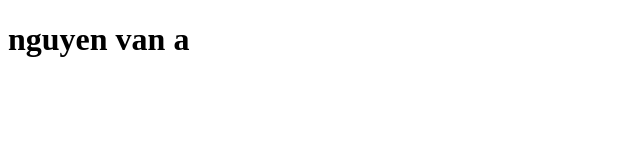
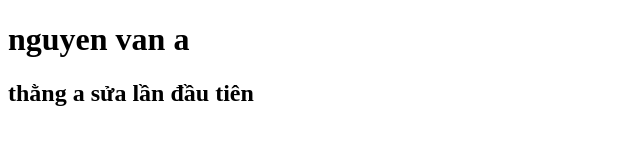
Before and after one commit to khachieu88/TeamAB, a plain HTML site: page index.html in a window 1280 px wide. Shown: the whole page, without its empty margins (0-640 px from the left). Drawn offline with Linux system fonts and the light colour scheme.

Commit message:
1.a.sua.lan.1

```diff
--- a/index.html
+++ b/index.html
@@ -7,5 +7,6 @@
   </head>
   <body>
     <h1>nguyen van a</h1>
+    <h2>thằng a sửa lần đầu tiên</h2>
   </body>
 </html>
```
